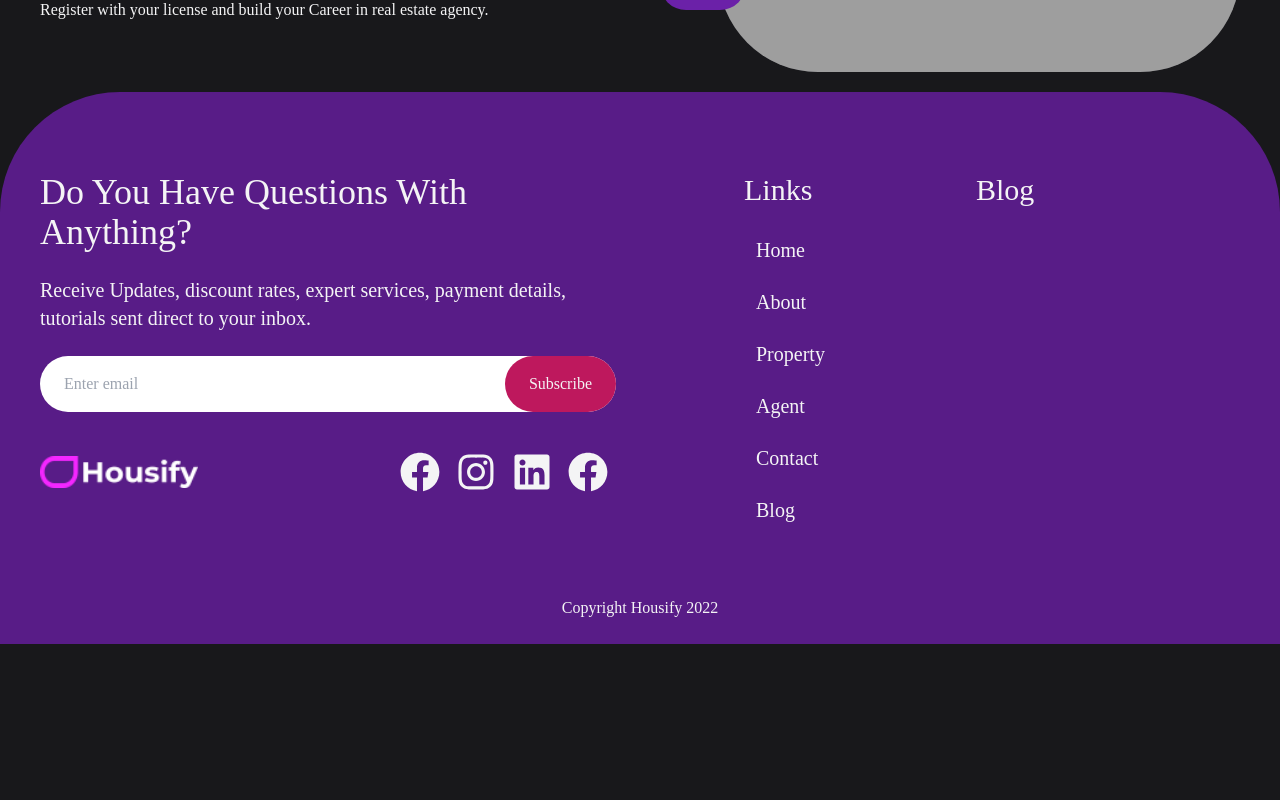
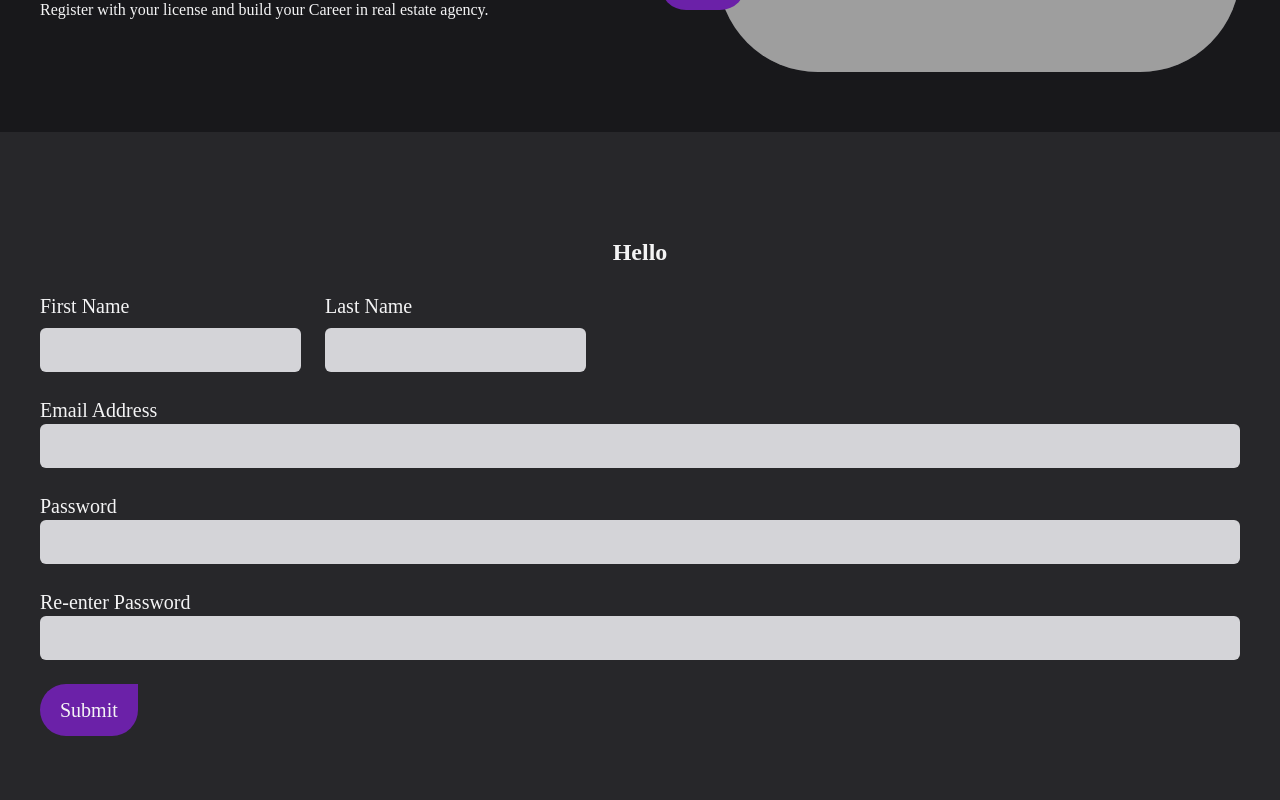
Before and after one commit to emmaudeji/Webstack-Portfolio-Project, a React (Create React App) app in the folder frontend/housify/: page /UserForm in a window 1280 px wide. Shown: the part 500-1300 px from the top of the page. Before the commit the page ends 1144 px from the top, so only its background shows below. Built offline with nearby package versions, Linux system fonts and the light colour scheme; grey boxes are pictures that could not be loaded.

Commit message:
creating the forms

```diff
--- a/frontend/housify/src/components/Forms/FormSection.js
+++ b/frontend/housify/src/components/Forms/FormSection.js
@@ -1,7 +1,110 @@
-import React from "react";
+import { React, useState } from "react";
 
 const Form = (props) => {
-  return <div className="container bg-zinc-800"></div>;
+  // implementing state and hooks
+
+  const [inputs, setInputs] = useState({
+    firstName: "",
+    lastName: "",
+    email: "",
+  });
+
+  const handleSubmit = (event) => {
+    if (event) {
+      event.preventDefault();
+
+      alert(`User Created!
+         Name: ${inputs.firstName} ${inputs.lastName}
+         Email: ${inputs.email}
+
+         Thank you for registering`);
+    }
+  };
+
+  const handleInputChange = (event) => {
+    event.persist();
+    const { name, value } = event.target;
+
+    setInputs((prevInputs) => ({
+      ...prevInputs,
+      [name]: value,
+    }));
+  };
+
+  return (
+    <div className="max-w-[1440px] mx-auto py-20 px-10 flex-col justify-between text-center md:flex-row bg-zinc-800 my-10">
+      {/* testing form */}
+      <div className="p-6 mx-auto my-auto">
+        <h4>
+          Hello {inputs.firstName} {inputs.lastName}
+        </h4>
+        <p>{inputs.email}</p>
+      </div>
+
+      <div className="text-xl text-left ">
+        <form onSubmit={handleSubmit}>
+          <div>
+            <div className="md:flex gap-6">
+              <div className="">
+                <label className="block mb-2">First Name</label>
+                <input
+                  className="mb-6 w-full rounded-md text-black bg-zinc-300 focus:outline-none p-2 hover:bg-zinc-50 duration-300"
+                  type="text"
+                  name="firstName"
+                  onChange={handleInputChange}
+                  value={inputs.firstName}
+                  required
+                />
+              </div>
+              <div className="">
+                <label className="block mb-2">Last Name</label>
+                <input
+                  className="mb-6 w-full rounded-md text-black bg-zinc-300 focus:outline-none p-2 hover:bg-zinc-50 duration-300"
+                  type="text"
+                  name="lastName"
+                  onChange={handleInputChange}
+                  value={inputs.lastName}
+                  required
+                />
+              </div>
+            </div>
+          </div>
+          <div>
+            <label>Email Address</label>
+            <input
+              className="mb-6 w-full rounded-md text-black bg-zinc-300 focus:outline-none p-2 hover:bg-zinc-50 duration-300"
+              type="email"
+              name="email"
+              onChange={handleInputChange}
+              value={inputs.email}
+              required
+            />
+          </div>
+          <div>
+            <label>Password</label>
+            <input
+              className="mb-6 w-full rounded-md text-black bg-zinc-300 focus:outline-none p-2 hover:bg-zinc-50 duration-300"
+              type="password"
+              name="password1"
+              onChange={handleInputChange}
+              value={inputs.password1}
+            />
+          </div>
+          <div>
+            <label>Re-enter Password</label>
+            <input
+              className="mb-6 w-full rounded-md text-black bg-zinc-300 focus:outline-none p-2 hover:bg-zinc-50 duration-300"
+              type="password"
+              name="password2"
+              onChange={handleInputChange}
+              value={inputs.password2}
+            />
+          </div>
+          <button type="submit button ">Submit</button>
+        </form>
+      </div>
+    </div>
+  );
 };
 
 export default Form;
```
